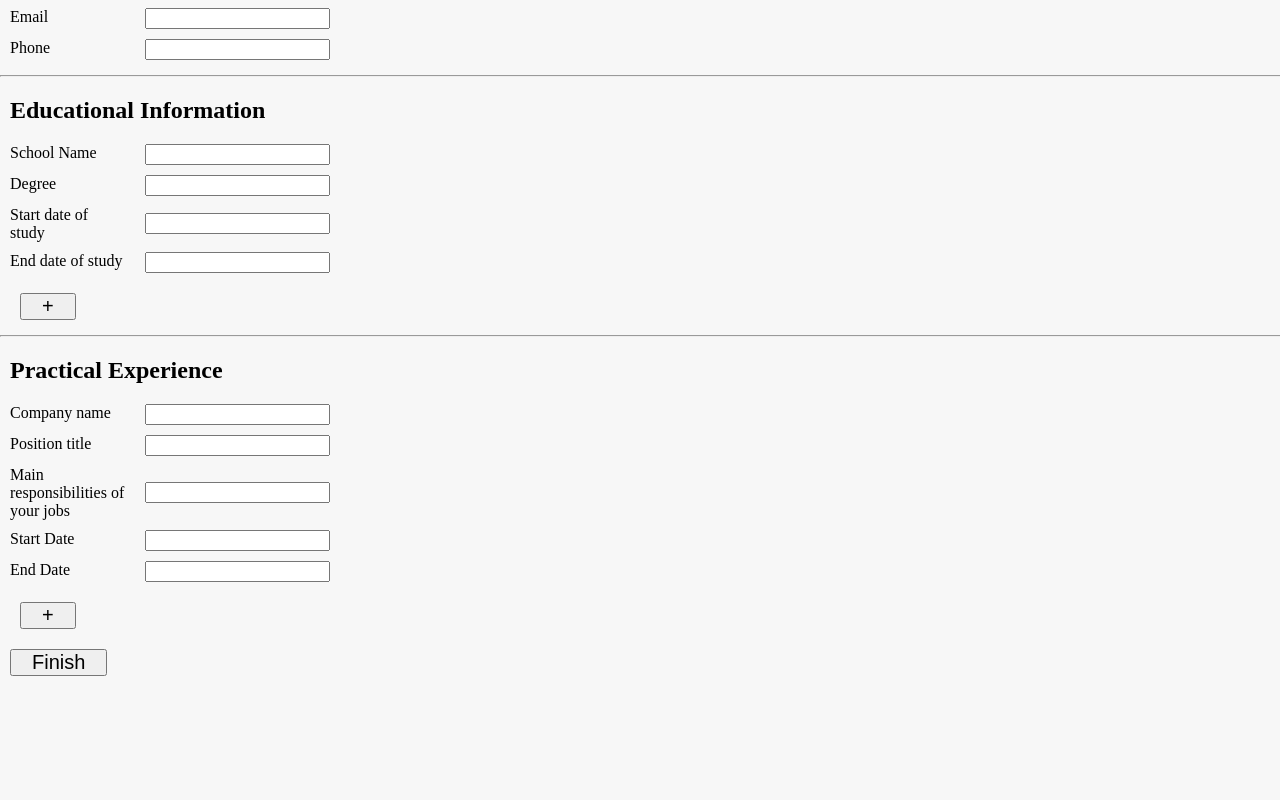
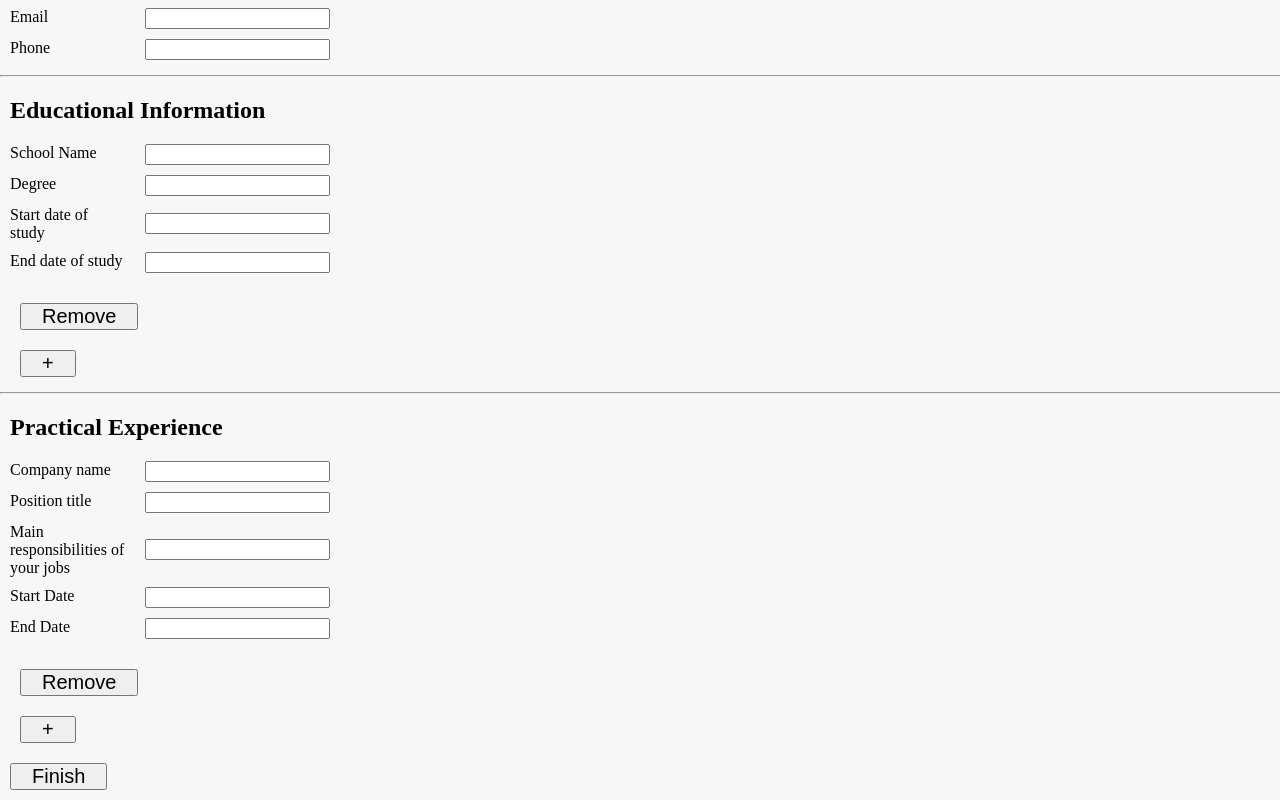
Before and after one commit to ChristoferLv/top-cv-application, a React (Vite) app: page / in a window 1280 px wide. Shown: the part 341-1141 px from the top of the page. Before the commit the page ends 1027 px from the top, so only its background shows below. Built offline with nearby package versions, Linux system fonts and the light colour scheme.

Commit message:
Add functionality to remove an item from educational or pratical sections

```diff
--- a/src/App.jsx
+++ b/src/App.jsx
@@ -1,4 +1,4 @@
-import { useState } from 'react'
+import { Fragment, useState } from 'react'
 import reactLogo from './assets/react.svg'
 import viteLogo from './assets/vite.svg'
 import heroImg from './assets/hero.png'
@@ -9,17 +9,19 @@ import PraticalInformation from './components/PraticalInfo'
 import CurriculumView from './components/CVView'
 
 function App() {
-  const [personalInformation, setPersonalInformation] = useState({ id: 1, name: "", lastName: "", email: "", phone: "", picture: "", url:"" });
+  const [personalInformation, setPersonalInformation] = useState({ id: 1, name: "", lastName: "", email: "", phone: "", picture: "", url: "" });
   const [educationalInformation, setEducationalInformation] = useState([{ id: 0, school: "", degree: "", startDateStudy: "", endDateStudy: "" }]);
   const [praticalInformation, setPraticalInformation] = useState([{ id: 0, company: "", position: "", responsibilities: "", startDatePratical: "", endDatePratical: "" }]);
 
+  const [educationalCounter, setEducationalCounter] = useState(0);
+  const [praticalCounter, setPraticalCounter] = useState(0);
+
   const [isEditing, setIsEditing] = useState(true);
 
-  console.log(personalInformation)
+  // console.log(personalInformation)
   console.log("educational arr", educationalInformation)
-  console.log(praticalInformation)
-  console.log({ ...personalInformation, ...educationalInformation, ...praticalInformation })
-  // console.log(personalInformation.picture.split("\\").at(-1))
+  console.log("counter", educationalCounter)
+  // console.log(praticalInformation)
 
   function handleEditing() {
     setIsEditing(!isEditing);
@@ -28,10 +30,23 @@ function App() {
 
   function handleAddMore(sectionName) {
     if (sectionName == "educational") {
-      setEducationalInformation([...educationalInformation, { id: educationalInformation.length, school: "", degree: "", startDateStudy: "", endDateStudy: "" }])
+      const newId = educationalCounter + 1;
+      setEducationalInformation([...educationalInformation, { id: newId, school: "", degree: "", startDateStudy: "", endDateStudy: "" }]);
+      setEducationalCounter(newId);
     }
     if (sectionName == "pratical") {
-      setPraticalInformation([...praticalInformation, { id: praticalInformation.length, company: "", position: "", responsibilities: "", startDatePratical: "", endDatePratical: "" }])
+      const newId = praticalCounter + 1;
+      setPraticalInformation([...praticalInformation, { id: newId, company: "", position: "", responsibilities: "", startDatePratical: "", endDatePratical: "" }])
+      setPraticalCounter(newId);
+    }
+  }
+
+  function handleRemove(id, sectionName) {
+    if (sectionName == "educational") {
+      setEducationalInformation([...educationalInformation.filter((item) => item.id != id)]);
+    }
+    if (sectionName == "pratical") {
+      setPraticalInformation([...praticalInformation.filter((item) => item.id != id)])
     }
   }
 
@@ -56,10 +71,11 @@ function App() {
   function handleEducationalInfo(event) {
     const whoChanged = event.target;
     const id = event.target.parentElement.parentElement.id;
+    console.log("handle educational", id, whoChanged)
     setEducationalInformation(
       educationalInformation.map((item) => {
         if (item.id == id)
-          return { ...(educationalInformation[id]), [whoChanged.name]: whoChanged.value }
+          return { ...item, [whoChanged.name]: whoChanged.value }
         return item
       })
     );
@@ -75,7 +91,7 @@ function App() {
     setPraticalInformation(
       praticalInformation.map((item) => {
         if (item.id == id)
-          return { ...(praticalInformation[id]), [whoChanged.name]: whoChanged.value }
+          return { ...item, [whoChanged.name]: whoChanged.value }
         return item
       })
     );
@@ -98,7 +114,7 @@ function App() {
         <section>
           <h1>Educational Information</h1>
 
-          {educationalInformation.map((item, index) => <><EducationalInformation key={item.id} data={item} handler={handleEducationalInfo} />{(index < educationalInformation.length - 1) && <hr />}</>)}
+          {educationalInformation.map((item, index) => <Fragment key={"frag-"+item.id}><EducationalInformation key={item.id} data={item} handler={handleEducationalInfo} handleRemove={handleRemove} />{(index < educationalInformation.length - 1) && <hr />}</Fragment>)}
 
           <button onClick={() => handleAddMore("educational")}> + </button>
         </section>
@@ -108,7 +124,7 @@ function App() {
         <section>
           <h1>Practical Experience</h1>
 
-          {praticalInformation.map((item, index) => <><PraticalInformation key={item.id} data={item} handler={handlePraticalInfo} />{(index < praticalInformation.length - 1) && <hr />} </>)}
+          {praticalInformation.map((item, index) => <Fragment key={"frag-"+item.id}><PraticalInformation key={item.id} data={item} handler={handlePraticalInfo} handleRemove={handleRemove} />{(index < praticalInformation.length - 1) && <hr />} </Fragment>)}
 
           <button onClick={() => handleAddMore("pratical")}> + </button>
         </section>
--- a/src/components/EducationalInfo.jsx
+++ b/src/components/EducationalInfo.jsx
@@ -1,4 +1,4 @@
-export default function EducationalInformation({ data, handler: handleEducationalInfo }) {
+export default function EducationalInformation({ data, handler: handleEducationalInfo, handleRemove }) {
     return <>
         <div className="inputs" id={data.id}>
             <label>
@@ -17,6 +17,7 @@ export default function EducationalInformation({ data, handler: handleEducationa
                 End date of study
                 <input type="text" name="endDateStudy" id="" value={data.endDateStudy} onChange={handleEducationalInfo} />
             </label>
+            <button onClick={()=>handleRemove(data.id, "educational")}>Remove</button>
         </div>
     </>
 }
--- a/src/components/PraticalInfo.jsx
+++ b/src/components/PraticalInfo.jsx
@@ -1,4 +1,4 @@
-export default function PraticalInformation({ data, handler: handlePraticalInfo }) {
+export default function PraticalInformation({ data, handler: handlePraticalInfo, handleRemove }) {
     return <>
         <div className="inputs" id={data.id}>
             <label>
@@ -21,6 +21,7 @@ export default function PraticalInformation({ data, handler: handlePraticalInfo
                 End Date
                 <input type="text" name="endDatePratical" id="" value={data.endDatePratical} onChange={handlePraticalInfo} />
             </label>
+            <button onClick={()=>handleRemove(data.id, "pratical")}>Remove</button>
         </div>
     </>
 }
```
